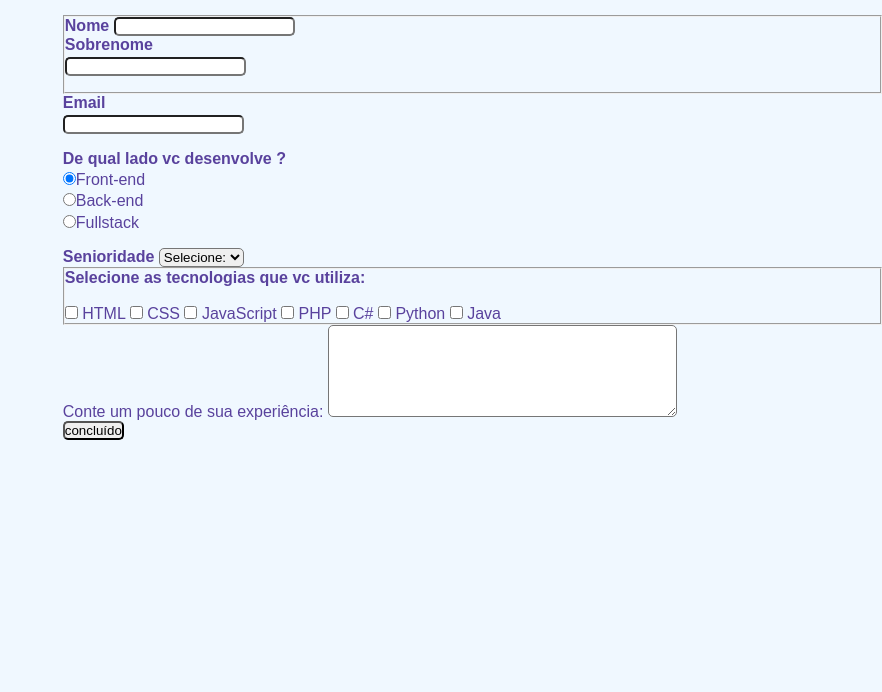
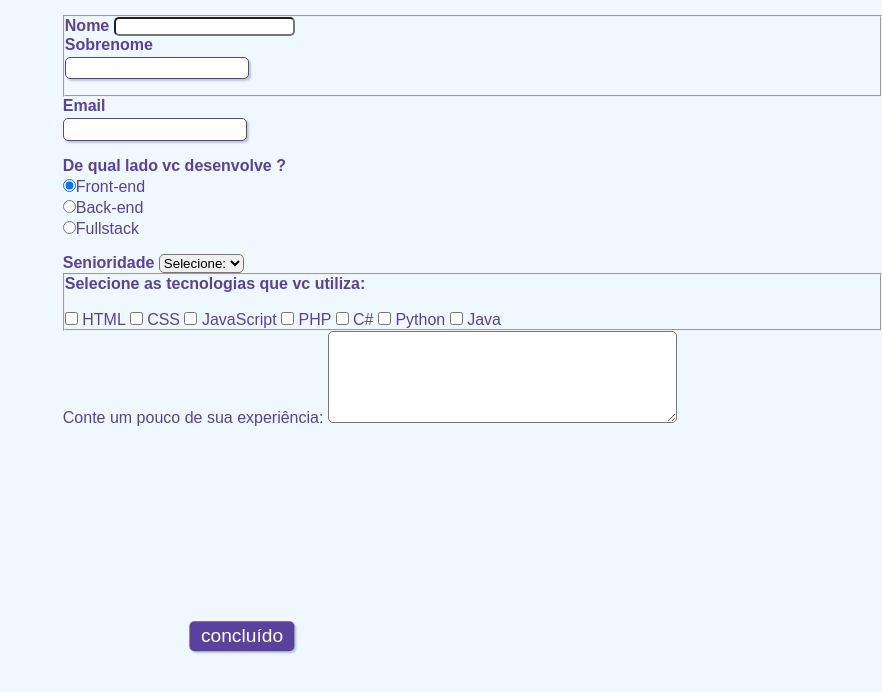
Before and after one commit to igornogueira2014/cadastro, a plain HTML site: page index.html in a window 1280 px wide. Shown: the part 84-776 px from the top of the page, without its empty margins (398-1280 px from the left). Drawn offline with Linux system fonts and the light colour scheme.

Commit message:
commit11

```diff
--- a/index.css
+++ b/index.css
@@ -45,4 +45,46 @@ input, select, textarea, button {
     display: block;
 }
 
-fieldset.grupo .campo
+fieldset.grupo .campo{
+    float:left;
+    margin-right: 1em;
+}
+
+.campo input[type="text"], .campo input[type="email"], .campo select, .campo textarea {
+    padding: 0.2em;
+    border: 1px solid #59429d;
+    box-shadow: 2px 2px 2px rgba(0,0,0,0.2);
+    display: block;
+}
+.campo select option{
+    padding-right: 1em;
+}
+
+.campo input:focus, .campo select:focus, .campo textarea:focus{
+    background: #E0E0F8;
+}
+.botao{
+    font-size: 1.2em;
+    background: #59429d;
+    border: 0;
+    margin-bottom: 1em;
+    color:#ffffff;
+    padding: 0.2em 0.6em;
+    box-shadow: 2px 2px 2px rgba(0,0,0,0.2);
+    text-shadow: 1px 1px 1px 1px rgba(0,0,0,0.5);
+    position: absolute;
+    top: 90%;
+    left: 50%;
+    margin-right: -50%;
+    transform: translate(-50%, -50%);
+}
+
+.botao:hover{
+    background: #ccbbff;
+    box-shadow: inset 2px 2px 2px rgba(0,0,0,0.2);
+    text-shadow: none;
+}
+
+#check{
+    display: inline-block;
+}
--- a/index.html
+++ b/index.html
@@ -49,7 +49,7 @@
                 </select>
             </div>
             <fieldset class="grupo">
-                <div>
+                <div id="check">
                     <label><strong>Selecione as  tecnologias que vc utiliza:</strong></label><br><br>
                     <input type="checkbox" id="tecnologia1" value="HTML">
                     <label for="tecnologia1">HTML</label>
```
